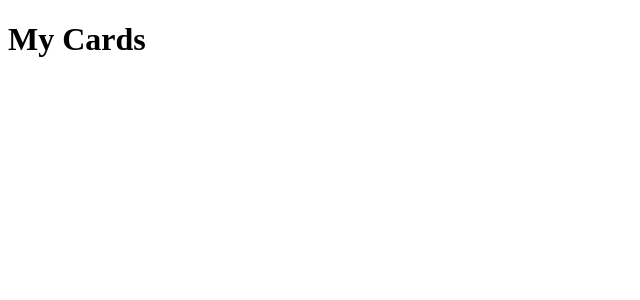
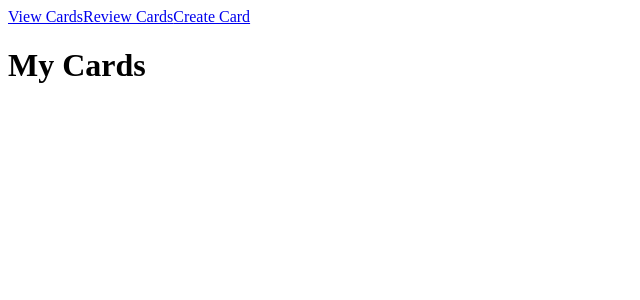
Before and after one commit to kurtyazdizadeh/react-flash-cards-pt, a React app: page / in a window 1280 px wide. Shown: the top 300 px of the page, without its empty margins (0-640 px from the left). Built offline with nearby package versions, Linux system fonts and the light colour scheme; the HTML template or start-up script is replaced by a standard one.

Commit message:
added click handler method in navbar to setView in app instead of fat arrow functions

```diff
--- a/src/components/app.jsx
+++ b/src/components/app.jsx
@@ -2,6 +2,7 @@ import React from 'react';
 import ViewCards from './view-cards';
 import ReviewCards from './review-cards';
 import CreateCard from './create-card';
+import Nav from './nav';
 
 class App extends React.Component {
   constructor(props) {
@@ -9,6 +10,8 @@ class App extends React.Component {
     this.state = {
       view: 'view-cards'
     };
+
+    this.setView = this.setView.bind(this);
   }
 
   setView(view) {
@@ -31,6 +34,7 @@ class App extends React.Component {
   render() {
     return (
       <div>
+        <Nav setView={this.setView} />
         { this.getView() }
       </div>
     );
--- /dev/null
+++ b/src/components/nav.jsx
@@ -0,0 +1,60 @@
+import React from 'react';
+
+class Nav extends React.Component {
+  constructor(props) {
+    super(props);
+    this.handleClick = this.handleClick.bind(this);
+  }
+
+  handleClick(event) {
+    let view = '';
+    switch (event.target.textContent) {
+      case 'View Cards':
+        view = 'view-cards';
+        break;
+      case 'Review Cards':
+        view = 'review-cards';
+        break;
+      case 'Create Card':
+        view = 'create-card';
+        break;
+      default:
+        break;
+    }
+
+    this.props.setView(view);
+
+  }
+
+  render() {
+    const anchorClasses = 'nav-item nav-link';
+    return (
+      <nav className="navbar fixed-top navbar-light bg-light justify-content-around">
+        <a
+          className={anchorClasses}
+          href="#"
+          onClick={this.handleClick}
+          data="view-cards"
+        >
+          View Cards
+        </a>
+        <a
+          className={anchorClasses}
+          href="#"
+          onClick={this.handleClick}
+        >
+          Review Cards
+        </a>
+        <a
+          className={anchorClasses}
+          href="#"
+          onClick={this.handleClick}
+        >
+          Create Card
+        </a>
+      </nav>
+    );
+  }
+}
+
+export default Nav;
```
Also changed, not shown: 1 other file (tests, documents, lock files or other folders).
